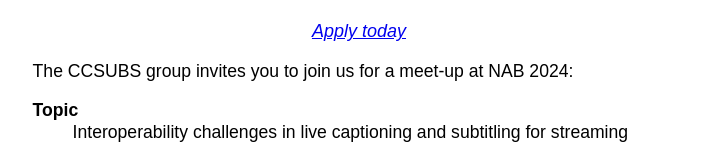
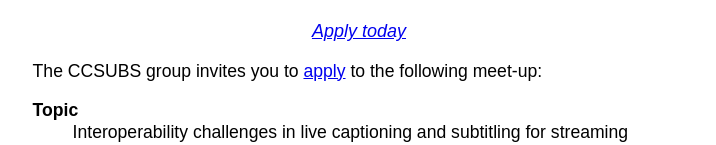
Before and after one commit to sandflow/ccsubs-website, a plain HTML site: page site/index.html in a window 1280 px wide. Shown: the part 546-691 px from the top of the page, without its empty margins (281-997 px from the left). Drawn offline with Linux system fonts and the light colour scheme.

Commit message:
Misc improvements

```diff
--- a/site/index.html
+++ b/site/index.html
@@ -21,7 +21,9 @@
 
     <p id="apply-link"><em><a href="https://forms.gle/VKD2NTGeWbA4C4P5A">Apply today</a></em></p>
 
-    <p>The CCSUBS group invites you to join us for a meet-up at NAB 2024:</p>
+    <p>The CCSUBS group invites you to <a
+    href="https://forms.gle/VKD2NTGeWbA4C4P5A">apply</a> to the following
+    meet-up:</p>
 
     <dl>
       <dt>Topic</dt>
@@ -34,7 +36,7 @@
 
     <p>The subtitling and captioning industry remains fragmented by technology and
     practices. This makes it expensive, if not impossible, to deliver great
-    experiences. </p>
+    experiences.</p>
 
     <p>This unique event will bring together 30 technology experts from
     streaming services, studios, browser vendors, and suppliers to explore these
```
